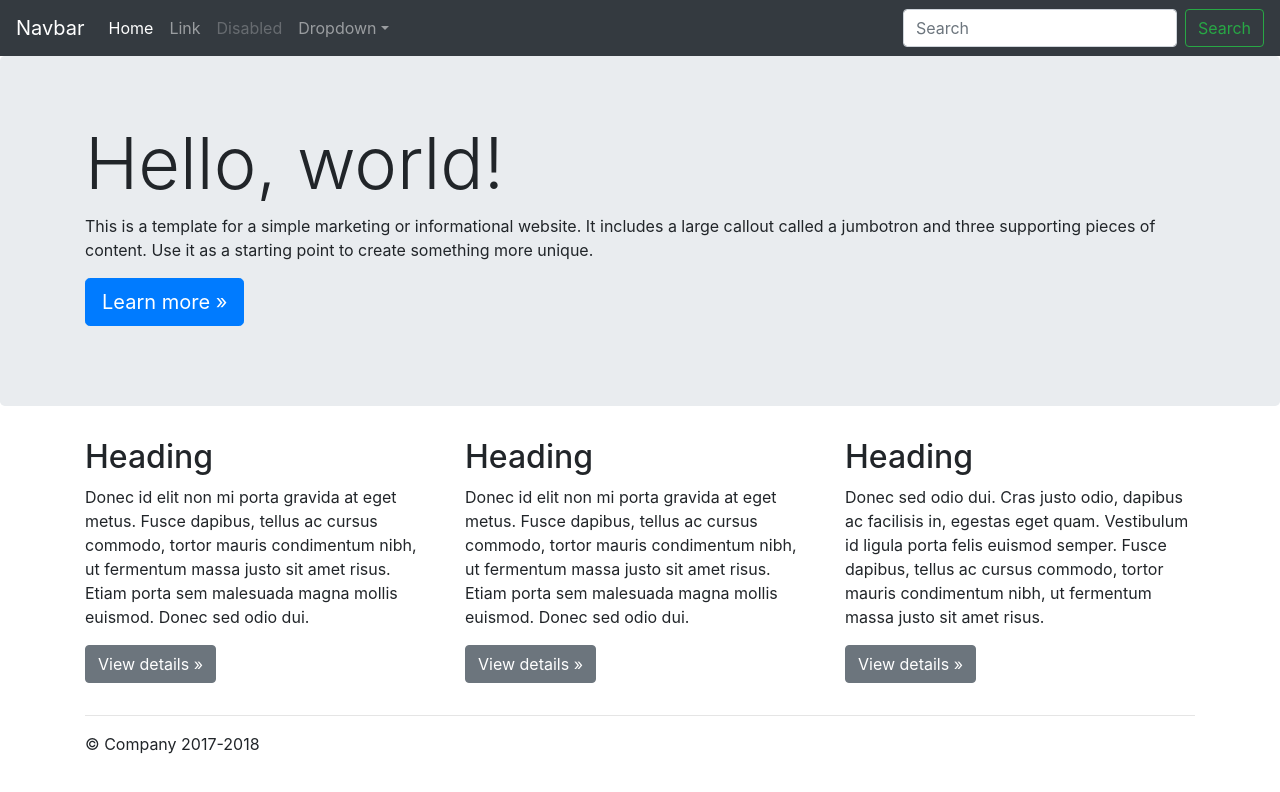
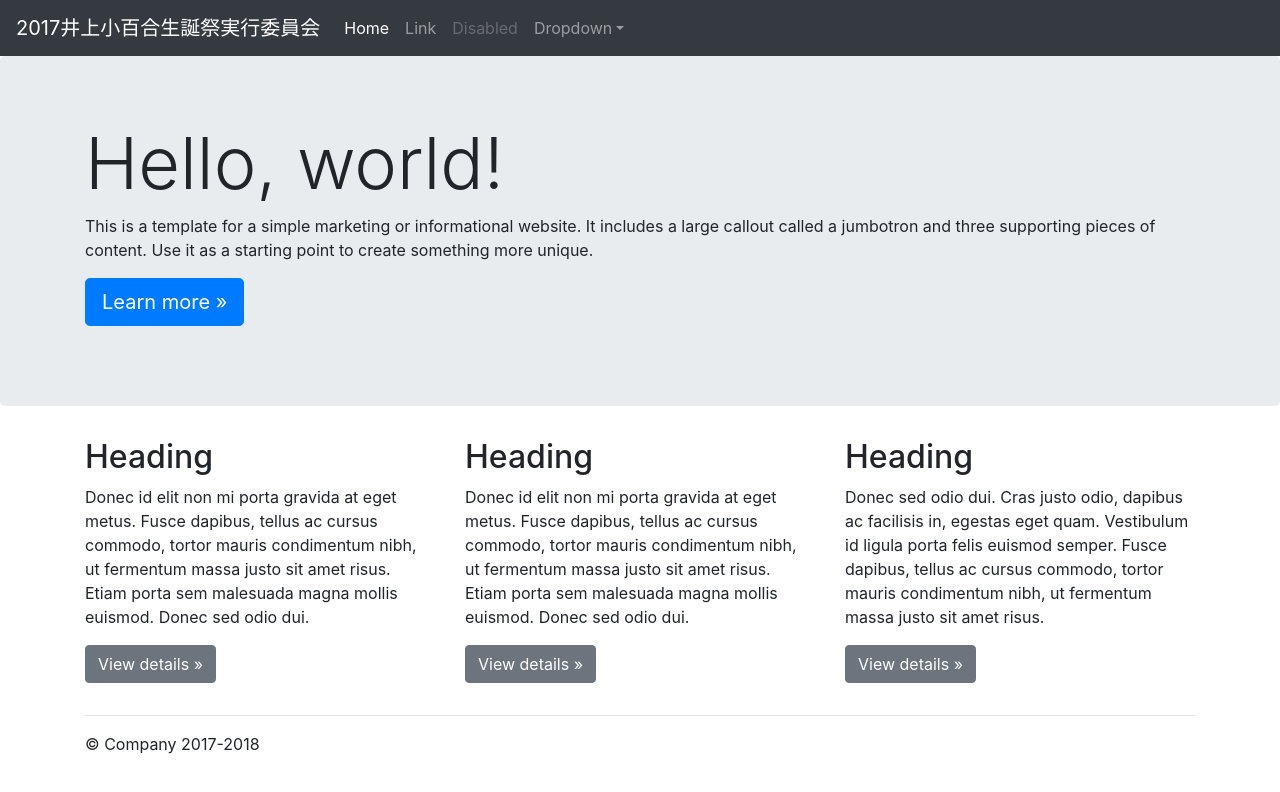
Before and after one commit to nowheretogo/jumbotron, a plain HTML site: page index.html in a window 1280 px wide. Drawn offline with nearby package versions, Linux system fonts and the light colour scheme.

Commit message:
update navbar

```diff
--- a/index.html
+++ b/index.html
@@ -19,7 +19,7 @@
   <body>
 
     <nav class="navbar navbar-expand-md navbar-dark fixed-top bg-dark">
-      <a class="navbar-brand" href="#">Navbar</a>
+      <a class="navbar-brand" href="#">2017井上小百合生誕祭実行委員会</a>
       <button class="navbar-toggler" type="button" data-toggle="collapse" data-target="#navbarsExampleDefault" aria-controls="navbarsExampleDefault" aria-expanded="false" aria-label="Toggle navigation">
         <span class="navbar-toggler-icon"></span>
       </button>
@@ -44,10 +44,6 @@
             </div>
           </li>
         </ul>
-        <form class="form-inline my-2 my-lg-0">
-          <input class="form-control mr-sm-2" type="text" placeholder="Search" aria-label="Search">
-          <button class="btn btn-outline-success my-2 my-sm-0" type="submit">Search</button>
-        </form>
       </div>
     </nav>
 
```
